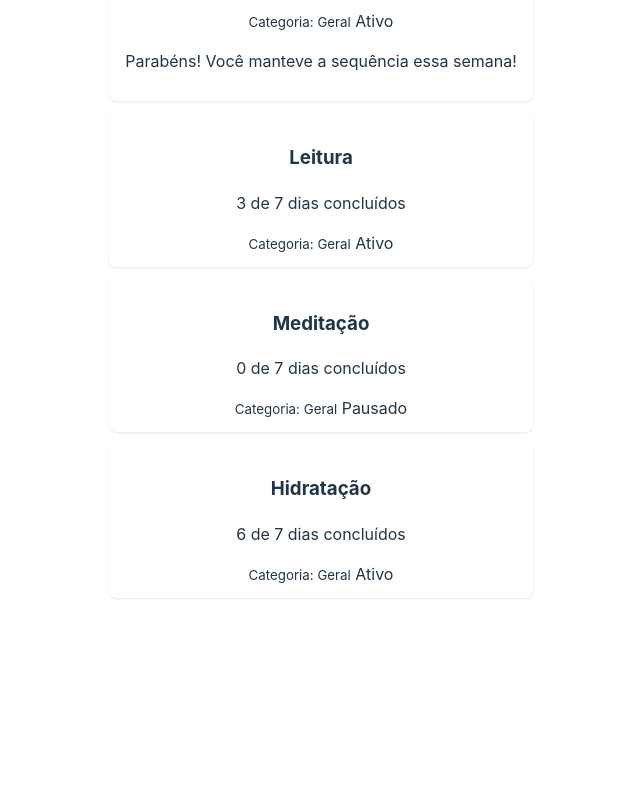
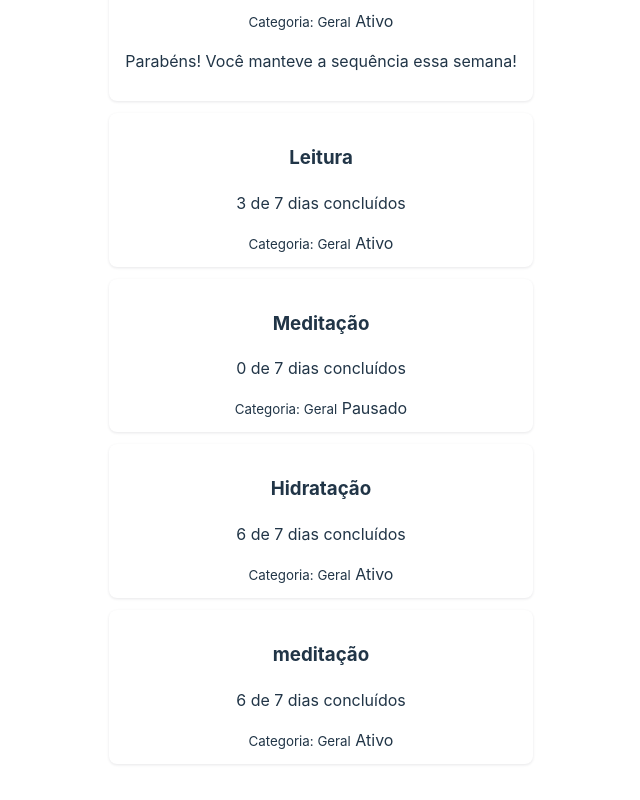
Before and after one commit to denymAndrade/fullStack, a Preact app in the folder aula2/: page / in a window 1280 px wide. Shown: the part 656-1456 px from the top of the page, without its empty margins (339-979 px from the left). Before the commit the page ends 1291 px from the top, so only its background shows below. Built offline with nearby package versions, Linux system fonts and the light colour scheme.

Commit message:
atualizar
estou so mandando para baixar no computado

```diff
--- a/aula2/src/app.jsx
+++ b/aula2/src/app.jsx
@@ -31,6 +31,7 @@ function App() {
     { id: 2, titulo: "Leitura", meta: 7, ativo: true, diasFeitos: 3 },
     { id: 3, titulo: "Meditação", meta: 7, ativo: false, diasFeitos: 0 },
     { id: 4, titulo: "Hidratação", meta: 7, ativo: true, diasFeitos: 6 },
+    { id: 5, titulo: "meditação", meta: 7, ativo: true, diasFeitos: 6 },
   ];
 
   return (
```
